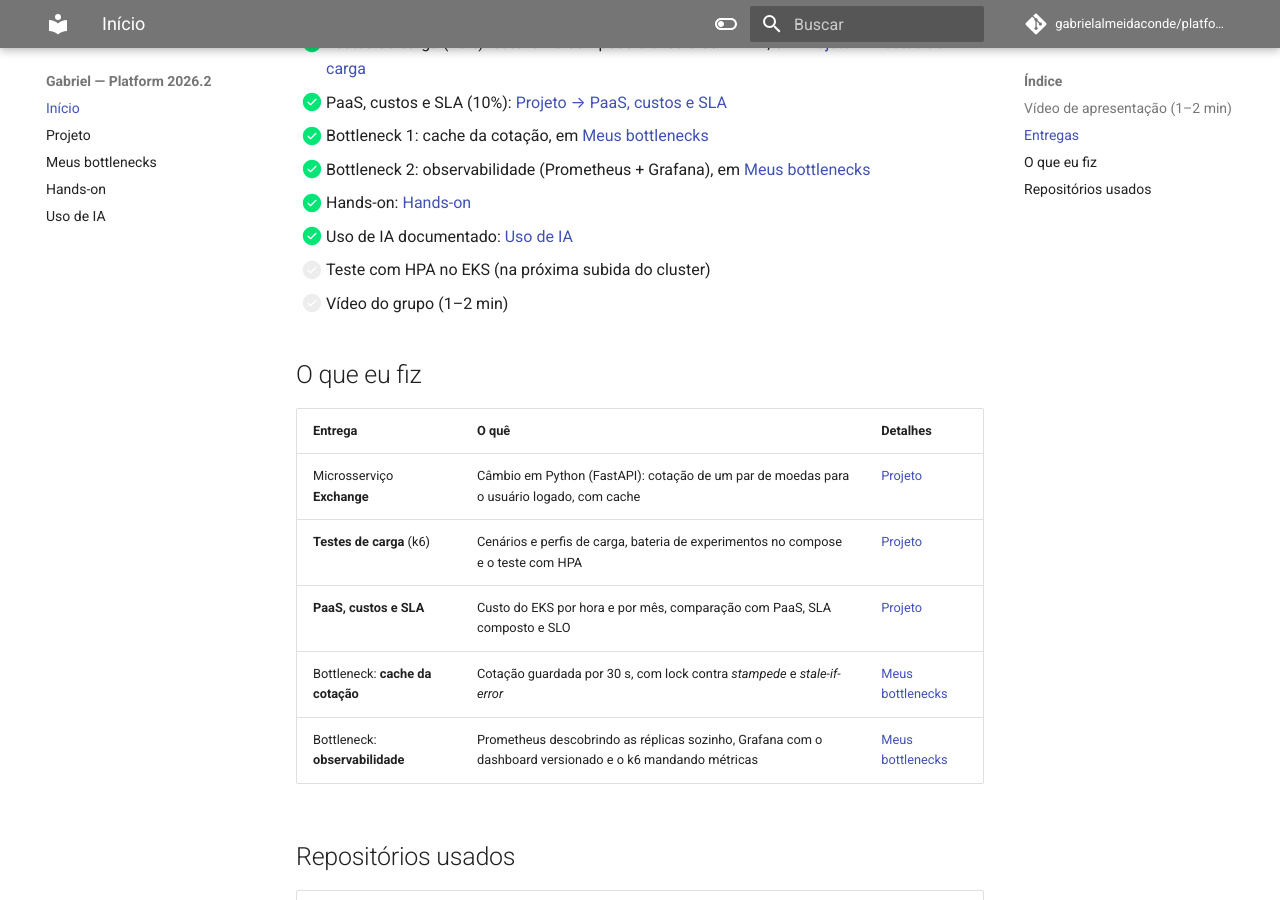
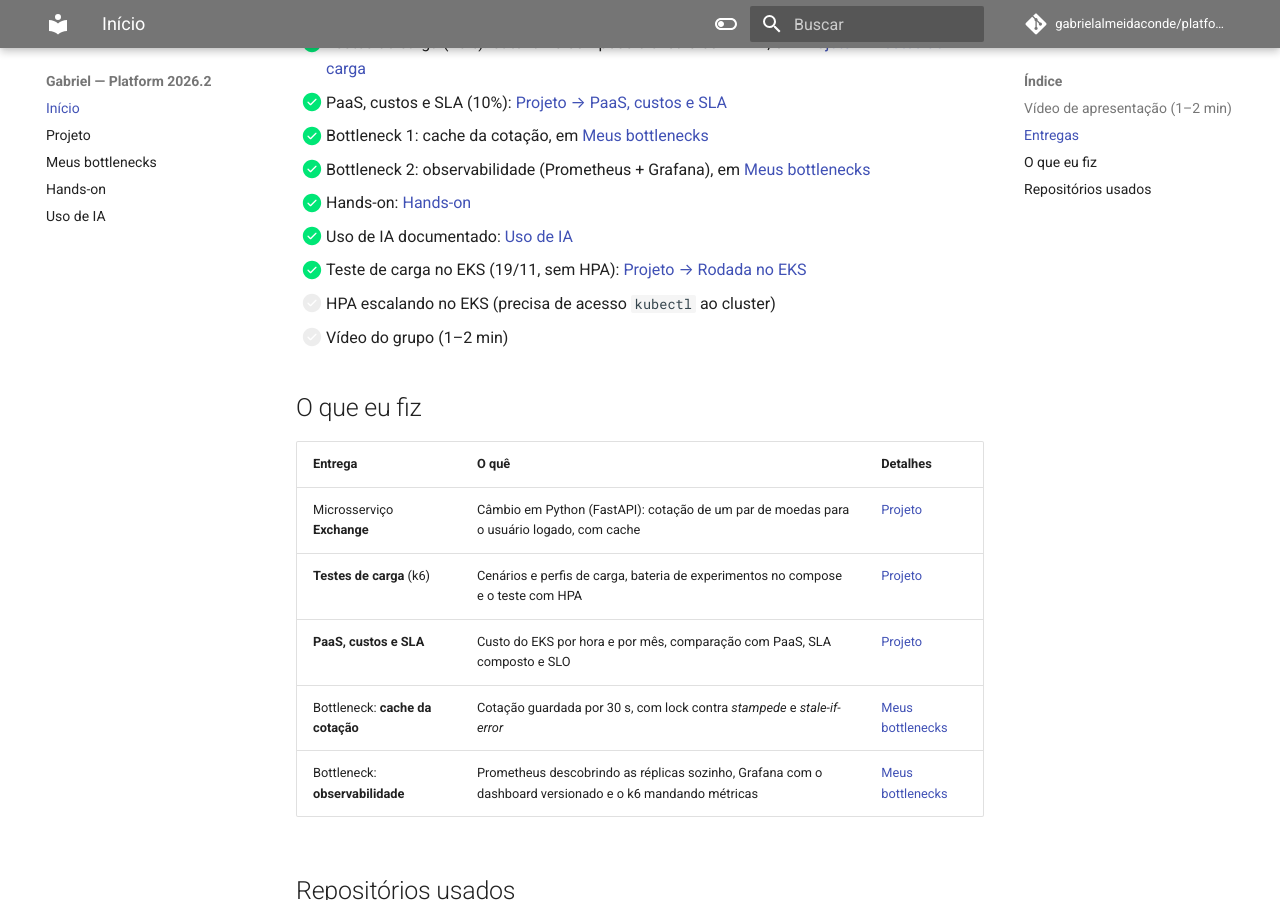
Before and after one commit to gabrielalmeidaconde/platform-docs, an MkDocs documentation site: the page built from docs/index.md, in a window 1280 px wide and 900 px high, scrolled down 829 px. Built offline with MkDocs 1.6.1 and Material for MkDocs 9.7.7, drawn with Linux system fonts in a browser that asks for light colours; comment, search, counter and statistics services are not loaded.

Commit message:
Projeto: rodada do teste de carga no EKS (19/11, sem HPA)
Co-Authored-By: Claude Opus 5.5 <noreply@anthropic.com>

```diff
--- a/docs/index.md
+++ b/docs/index.md
@@ -40,7 +40,8 @@ em [Projeto → Teste com HPA](projeto.md#teste-com-hpa).
 - [x] Bottleneck 2: observabilidade (Prometheus + Grafana), em [Meus bottlenecks](bottlenecks.md#observabilidade)
 - [x] Hands-on: [Hands-on](hands-on.md)
 - [x] Uso de IA documentado: [Uso de IA](uso-de-ia.md)
-- [ ] Teste com HPA no EKS (na próxima subida do cluster)
+- [x] Teste de carga no EKS (19/11, sem HPA): [Projeto → Rodada no EKS](projeto.md#rodada-no-eks)
+- [ ] HPA escalando no EKS (precisa de acesso `kubectl` ao cluster)
 - [ ] Vídeo do grupo (1–2 min)
 
 ## O que eu fiz
```
Also changed, not shown: docs/projeto.md (+18 -4 lines).
